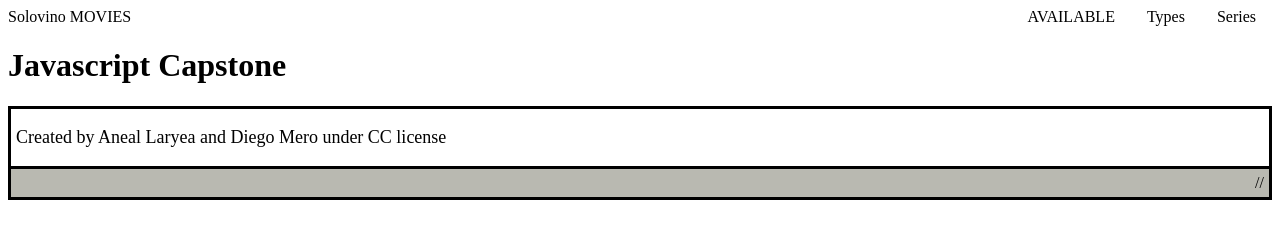
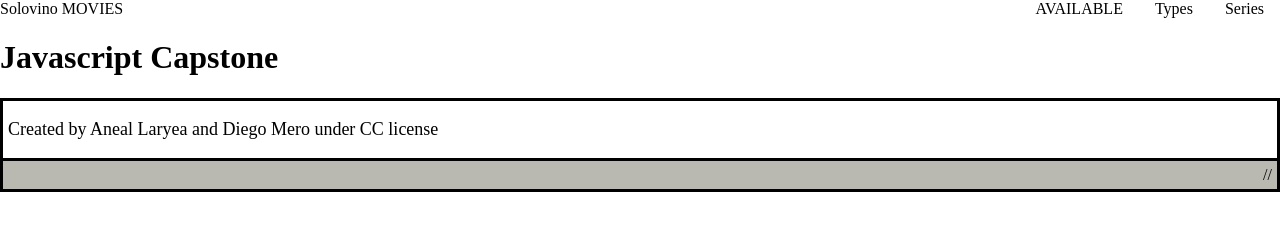
Before and after one commit to DiegoMero/javascript-capstone, a website built with webpack: page src/index.html in a window 1280 px wide. Built offline with nearby package versions, Linux system fonts and the light colour scheme.

Commit message:
Fix linter errors

```diff
--- a/src/index.html
+++ b/src/index.html
@@ -20,7 +20,7 @@
     </section>
     <h1>Javascript Capstone</h1>
     <footer>
-        <p>Created by Aneal Laryea and Diego Mero under CC license</p>
+        <p class="authors">Created by Aneal Laryea and Diego Mero under CC license</p>
         <div>//</div>
     </footer>
 </body>
--- a/src/style.css
+++ b/src/style.css
@@ -12,11 +12,16 @@
   margin: 0 1rem;
 }
 
+body {
+  color: black;
+  margin: 0;
+}
+
 footer {
   border: 3px solid black;
 }
 
-footer p {
+.authors {
   font-size: large;
   padding-left: 5px;
 }
```
